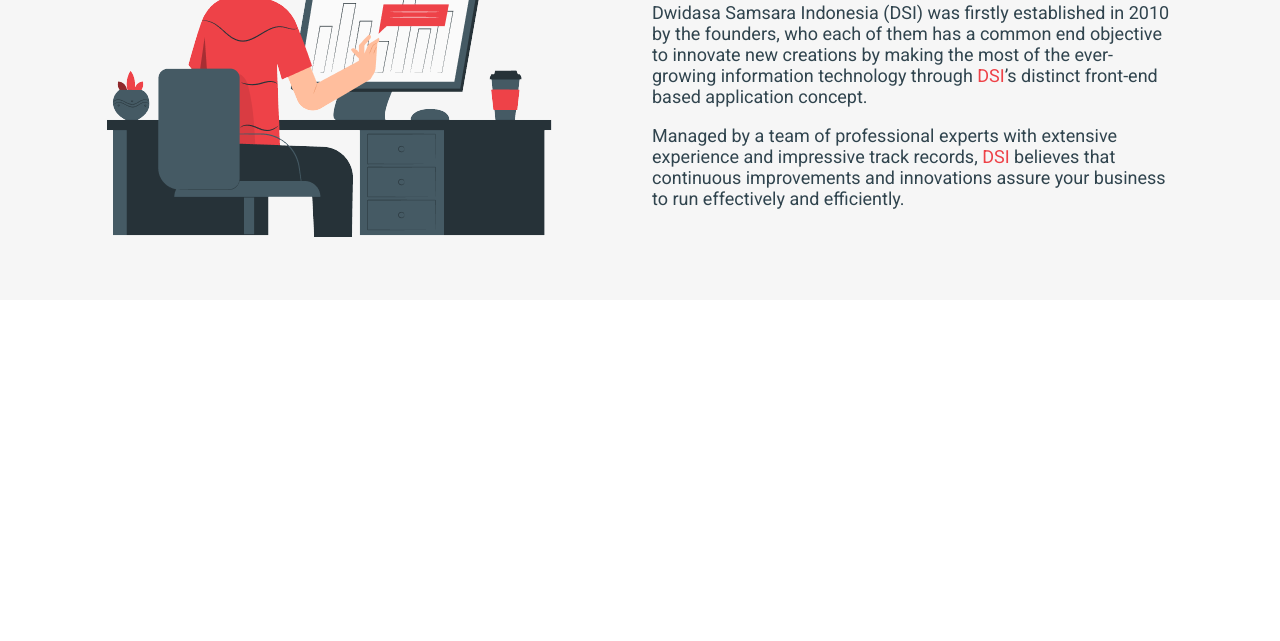
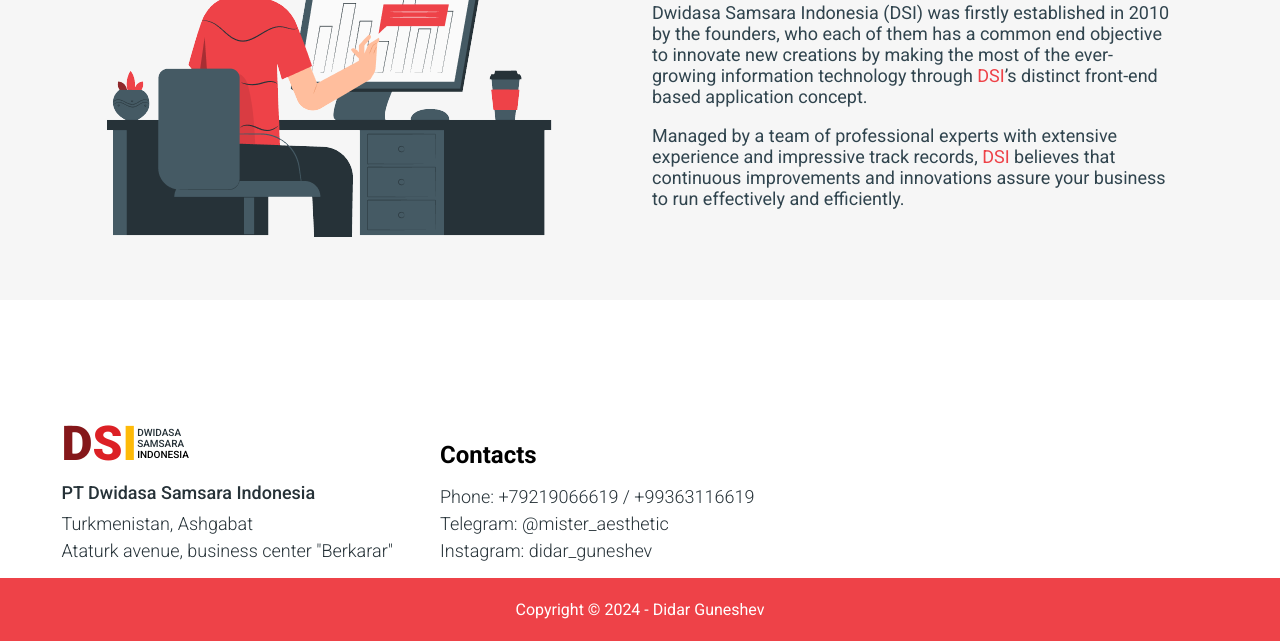
Before and after one commit to DIdar-jpg/DigitalAgencyWebsite, a plain HTML site: page index.html in a window 1280 px wide. Shown: the part 684-1325 px from the top of the page. Before the commit the page ends 984 px from the top, so only its background shows below. Drawn offline with Linux system fonts and the light colour scheme.

Commit message:
added Footer and created logo

```diff
--- a/css/style.css
+++ b/css/style.css
@@ -77,6 +77,7 @@ a {
     background-color: #F6F6F6;
 }
 .info-title{
+    text-align: left;
     font-size: 32px;
     color: #1F2E35;
 }
@@ -97,3 +98,75 @@ a {
 .info-text:nth-child(2) {
     margin-top: 18px;
 }
+
+.footer {
+
+}
+.footer-info {
+    width: 100%;
+    display: flex;
+    align-items: end;
+    gap: 47px;
+    padding-top: 115px;
+    padding-bottom: 13px;
+}
+.footer-info-item {
+}
+.logo {
+    display: flex;
+    align-items: center;
+}
+.logo-left {
+    font-weight: 900;
+    font-size: 48px;
+}
+.logo-left span:first-child{
+    color: #85171A;
+}
+.logo-left span:nth-child(2){
+    color: #DC2025;
+}
+.logo-left span:last-child{
+    color: #FEBA08;
+}
+.logo-right span {
+    display: block;
+    font-weight: 500;
+    font-size: 10px;
+    color: #263238;
+}
+.logo-right span:last-child {
+    color: #000;
+}
+.footer-info-title {
+    font-size: 18px;
+    color: #263238;
+    font-weight: 500;
+    margin-top: 10px;
+    margin-bottom: 8px;
+}
+.footer-info-text {
+    font-size: 18px;
+    font-weight: 300;
+    color: #263238;
+    line-height: 149%;
+
+}
+.footer-contacts-title {
+    font-size: 24px;
+    font-weight: 600;
+    margin-bottom: 15px;
+}
+.footer-rights {
+    width: 100%;
+    padding: 22px 0;
+    color: #FFF;
+    text-align: center;
+    background-color: #EE4248;
+}
+
+/*
+    gap - создаёт разрыв между flex - элементами
+    line-height - изменяет высоту строки. 100% или 1 - cтандартная высота.
+    text-align изменяет положение текста по x.
+ */
--- a/index.html
+++ b/index.html
@@ -49,5 +49,42 @@
             </div>
         </section>
     </main>
+    <footer class="footer">
+        <div class="footer-info container">
+            <div class="footer-info-item">
+                <div class="logo">
+                    <div class="logo-left">
+                        <span>D</span><span>S</span><span>I</span>
+                    </div>
+                    <div class="logo-right">
+                        <span>DWIDASA</span>
+                        <span>SAMSARA</span>
+                        <span>INDONESIA</span>
+                    </div>
+                </div>
+                <h4 class="footer-info-title">PT Dwidasa Samsara Indonesia</h4>
+                <p class="footer-info-text">
+                    Turkmenistan, Ashgabat
+                    <br>
+                    Ataturk avenue, business center "Berkarar"
+                </p>
+            </div>
+
+            <div class="footer-info-item">
+                <h3 class="footer-contacts-title">Contacts</h3>
+                <p class="footer-info-text">
+                    Phone: +79219066619 / +99363116619
+                    <br>
+                    Telegram: @mister_aesthetic
+                    <br>
+                    Instagram: didar_guneshev
+                </p>
+            </div>
+        </div>
+
+        <div class="footer-rights">
+            Copyright © 2024 - <span>Didar Guneshev</span>
+        </div>
+    </footer>
 </body>
 </html>
```
